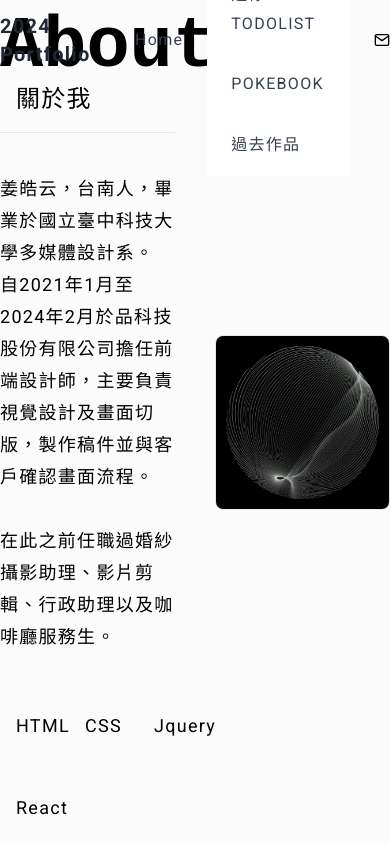
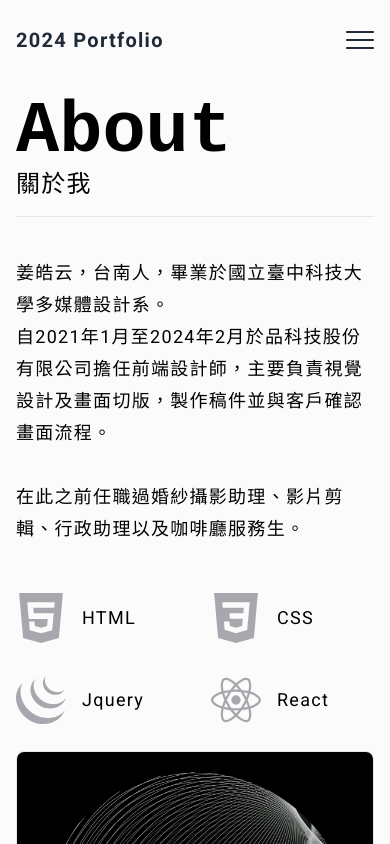
Before and after one commit to chyjreoo/portfolio2024, a React (Vite) app: page / in a window 390 px wide. Shown: the top 844 px of the page. Built offline with nearby package versions, Linux system fonts and the light colour scheme; a web font is replaced by a local one.

Commit message:
rwd調整

```diff
--- a/src/App.tsx
+++ b/src/App.tsx
@@ -2,7 +2,6 @@ import { createBrowserRouter, RouterProvider } from "react-router-dom";
 import Root from "./page/Root";
 import HomePage from "./page/HomePage";
 import ProjectDetailPage from "./page/projects/ProjectDetailPage";
-// import ContactPage from "./page/contact/ContactPage";
 import projectsLoader from "./page/projects/projectsLoader";
 
 const router = createBrowserRouter([
@@ -19,10 +18,7 @@ const router = createBrowserRouter([
                 element: <ProjectDetailPage />,
                 loader: projectsLoader
             },
-            // {
-            //     path: '/contact',
-            //     element: <ContactPage />
-            // }
+
         ]
     }
 ])
--- a/src/components/Dropdown.tsx
+++ b/src/components/Dropdown.tsx
@@ -2,22 +2,28 @@ import './dropdown.css';
 import { Link } from 'react-router-dom';
 import { FiChevronDown } from "react-icons/fi";
 import type { DropdownProps } from './Header';
+import { useState } from 'react';
 
-// function classNames(...classes) {
-//   return classes.filter(Boolean).join(' ')
-// }
 
-function Dropdown({ links }:DropdownProps) {
+function Dropdown({ links, toggleMenu }:DropdownProps) {
+    const [showDropdown, setShowDropdown] = useState(false);
+    const triggerToggleMenu = ()=>{
+        toggleMenu();
+        setShowDropdown(false);
+    }
     const renderedLinks = links.map((link)=>{
         return (
             <li key={link.title}>
-                <Link to={`/projects/${link.path}`} className="flex px-6 py-4 hover:bg-gray-50">{link.title}</Link>
+                <Link onClick={triggerToggleMenu} to={`/projects/${link.path}`} className="flex px-6 py-3 md:py-4 hover:bg-gray-50">{link.title}</Link>
             </li>
         )
     })
+    const toggleShowDropdown = () => {
+        setShowDropdown(!showDropdown);
+    }
     return (
-        <div className="relative parent">
-            <div className="flex justify-between md:inline-flex p-4 items-center hover:bg-gray-50 space-x-2">
+        <div className={`relative parent ${showDropdown?'active':''}`}>
+            <div onClick={toggleShowDropdown} className='flex justify-between md:inline-flex md:p-4 items-center hover:bg-gray-50 space-x-2 py-4 md:py-0 px-2 md:px-0 w-full md:w-auto'>
                 <span>Projects</span>
                 <FiChevronDown />
             </div>
--- a/src/components/Header.tsx
+++ b/src/components/Header.tsx
@@ -1,14 +1,11 @@
+import './header.css';
 import { Link } from "react-router-dom";
 import { FiMail } from "react-icons/fi";
 import Dropdown from "./Dropdown";
 import { useState, useEffect } from "react";
 
-// export interface dropdownLinkProps{
-//     title: string;
-//     path: string;
-// }
-
 export interface DropdownProps {
+    toggleMenu: ()=>void;
     links: {
         title: string;
         path: string;
@@ -17,6 +14,7 @@ export interface DropdownProps {
 
 function Header() {
     const [changeHeader, setChangeHeader] = useState(false);
+    const [expandMobileMenu, setExpandMobileMenu] = useState(false);
 
     const projectLinks = [
         { title: '迷你TODOLIST', path: 'todolist' },
@@ -32,25 +30,34 @@ function Header() {
         }
     }, []);
 
+    const toggleMenu = ()=>{
+        setExpandMobileMenu(!expandMobileMenu);
+    }
+
     return (
-        <header className={`fixed w-full z-50 transition-colors duration-500 ${changeHeader? 'bg-white':'bg-transparernt'}`}>
-            <div className="container mx-auto">
+        <header className={`navbar fixed w-full z-50 transition-colors duration-500 ${changeHeader? 'bg-white':'bg-transparernt'}`}>
+            <div className="container mx-auto px-4 md:px-4 xl:px-0">
                 <nav className="flex items-center justify-between h-20 ">
                     <h1 className="text-xl text-gray-800 font-bold">
                         <Link to="/">2024 Portfolio</Link>
                     </h1>
-                    <div className="flex items-center">
-                        <ul className="flex items-center space-x-6">
-                            <li className="text-gray-700">
-                                <Link to="/">Home</Link>
+                    <div className={`menu-list flex md:items-center ${expandMobileMenu?'active':''}`}>
+                        <ul className="flex items-start md:items-center flex-col md:flex-row text-gray-700 w-full md:w-auto">
+                            <li className="py-4 md:py-0 px-2 md:px-0">
+                                <Link onClick={toggleMenu} className='w-full md:w-auto' to="/">Home</Link>
                             </li>
-                            <li className="text-gray-700">
-                                <Dropdown links={projectLinks} />
+                            <li className="md:ml-6 md:py-0">
+                                <Dropdown toggleMenu={toggleMenu} links={projectLinks} />
                             </li>
-                            <li>
-                                <a href="mailto:chyjreoo@gmail.com"><FiMail /></a>
+                            <li className='md:ml-6 py-4 md:py-0 px-2 md:px-0'>
+                                <a onClick={toggleMenu} className='w-full md:w-auto' href="mailto:chyjreoo@gmail.com"><FiMail /></a>
                             </li>
                         </ul>
+                    </div>
+                    <div className={`hamburger ${expandMobileMenu?'clicked':''}`}  onClick={toggleMenu}>
+                        <span></span>
+                        <span></span>
+                        <span></span>
                     </div>
                 </nav>
             </div>
--- a/src/components/IndexSection.tsx
+++ b/src/components/IndexSection.tsx
@@ -2,10 +2,10 @@ import { ReactNode } from "react";
 
 function IndexSection({ engTitle, twTitle, children }: {engTitle:string; twTitle:string; children:ReactNode;}) {
     return (
-        <div className="h-dvh flex flex-col justify-center">
+        <div className="h-fit md:h-dvh flex flex-col justify-center">
             <div className="border-b pb-4 mb-10">
                 <h4 className="text-7xl font-bold font-RedditMono inline-block tracking-normal">{engTitle}</h4>
-                <h2 className="text-2xl inline-block ml-4">{twTitle}</h2>
+                <h2 className="text-2xl md:inline-block md:ml-4">{twTitle}</h2>
             </div>
             <article className="text-lg leading-8">
                 {children}
--- /dev/null
+++ b/src/components/header.css
@@ -0,0 +1,61 @@
+.hamburger {
+    position: relative;
+    width: 40px;
+    padding: 12px;
+    padding-right: 0;
+    display: flex;
+    align-items: center;
+    flex-direction: column;
+    display: none;
+}
+.hamburger span {
+    content: "";
+    background: #1f2937;
+    display: block;
+    height: 2px;
+    width: 100%;
+    border-radius: 3px;
+    margin: 3px 0;
+    flex-shrink: 0;
+    transition: 0.5s;
+}
+.hamburger.clicked span:nth-child(1) {
+    transform: translateY(8px) rotate(135deg);
+}
+
+.hamburger.clicked span:nth-child(3) {
+    transform: translateY(-8px) rotate(-135deg);
+}
+
+.hamburger.clicked span:nth-child(2) {
+    transform: scale(0);
+}
+@media (max-width: 450px) {
+    .hamburger {
+        display: flex;
+    }
+    .menu-list {
+        position: fixed;
+        top: 0;
+        right: 0;
+        width: 0;
+        opacity: 0;
+        visibility: hidden;
+        height: 100vh;
+        background-color: #fff;
+        padding: 32px;
+        padding-top: 72px;
+        box-shadow: 0 0 10px -2px rgba(0, 0, 0, 0.1);
+        transition: all 280ms ease-in;
+    }
+    .menu-list.active {
+        width: 80vw;
+        opacity: 1;
+        visibility: visible;
+    }
+    .menu-list li {
+        margin-left: 0;
+        font-size: 1.1rem;
+        width: 100%;
+    }
+}
--- a/src/main.tsx
+++ b/src/main.tsx
@@ -4,7 +4,7 @@ import App from './App.tsx'
 import './index.css'
 
 ReactDOM.createRoot(document.getElementById('root')!).render(
-
+  <React.StrictMode>
     <App />
-
+  </React.StrictMode>,
 )
--- a/src/page/HomePage.tsx
+++ b/src/page/HomePage.tsx
@@ -6,7 +6,7 @@ import { GoMail } from "react-icons/go";
 import { gsap } from "gsap";
 import { ScrollTrigger } from "gsap/ScrollTrigger";
 import { ScrollToPlugin } from "gsap/ScrollToPlugin";
-import { useEffect ,useState, useRef, useLayoutEffect } from "react";
+import { useEffect ,useState, useRef } from "react";
 
 
 function HomePage() {
@@ -15,6 +15,9 @@ function HomePage() {
     const imgBoxRef = useRef<HTMLElement>(null);
 
     useEffect(()=>{
+        let DesktopAni = gsap.matchMedia();
+
+        DesktopAni.add('(min-width: 450px)',()=>{
             if (sectionRefs.current) {
                 gsap.registerPlugin(ScrollTrigger,ScrollToPlugin);
 
@@ -77,6 +80,7 @@ function HomePage() {
 
                 };
             }
+        })
     },[])
 
 
@@ -94,19 +98,18 @@ function HomePage() {
     }
 
     return (
-        <div ref={sectionRefs} className="container mx-auto">
-            <section  id="section1" className="grid grid-cols-2 gap-10 h-dvh">
-
+        <div ref={sectionRefs} className="container mx-auto px-4 md:px-4 xl:px-0 pt-24 md:pt-0">
+            <section  id="section1" className="grid md:grid-cols-2 gap-4 md:gap-10 h-fit md:h-dvh">
                 <div className="col-span-1">
                     <AboutSection />
                 </div>
                 <div className="col-span-1">
-                    <div className="imgbox flex flex-col justify-center h-dvh">
+                    <div className="imgbox flex flex-col justify-center h-fit md:h-dvh">
                         <img className="w-fit border rounded-lg" src="./images/home/banner.jpg" alt="banner" />
                     </div>
                 </div>
             </section>
-            <section id="section2" className="grid grid-cols-2 gap-10 h-dvh">
+            <section id="section2" className="grid md:grid-cols-2 gap-4 md:gap-10 h-fit md:h-dvh mt-16 md:mt-0">
                 <div className="col-span-1 md:order-2 order-1">
                     <IndexSection twTitle="專案作品" engTitle="Projects">
                         <div>
@@ -143,17 +146,17 @@ function HomePage() {
                     </IndexSection>
                 </div>
                 <div className="col-span-1 md:order-1 order-2">
-                    <div className='flex flex-col justify-center h-dvh imgbox'>
+                    <div className='flex flex-col justify-center h-fit md:h-dvh imgbox'>
                         <div ref={imgBoxRef as React.LegacyRef<HTMLDivElement>} className="cursor-hover-imgbox border">
                             <div className={`image bg-${activeImg}`}></div>
                         </div>
                     </div>
                 </div>
             </section>
-            <section id="section3" className="grid grdi-cols-2 gap-10 h-dvh">
-                <div className="col-span-1 text-center">
+            <section id="section3" className="grid grdi-cols-2 gap-4 md:gap-10 h-fit md:h-dvh mt-16 md:mt-0">
+                <div className="col-span-1 md:text-center">
                     <IndexSection twTitle="與我聯繫" engTitle="Contact">
-                        <div>
+                        <div className='pb-10 mb-24 text-center'>
                             <a className='inline-flex items-center' href='mailto:chyjreoo@gmail.com'><span><GoMail className='mr-2' /></span>chyjreoo●gmail.com</a>
                         </div>
                     </IndexSection>
--- a/src/page/Root.tsx
+++ b/src/page/Root.tsx
@@ -1,10 +1,11 @@
-import { Outlet } from "react-router-dom";
+import { Outlet, ScrollRestoration } from "react-router-dom";
 import Header from "../components/Header";
 
 
 function Root() {
     return (
         <div>
+            <ScrollRestoration />
             <Header />
             <Outlet />
         </div>
--- a/src/page/home/AboutSection.tsx
+++ b/src/page/home/AboutSection.tsx
@@ -6,7 +6,7 @@ function AboutSection() {
         <IndexSection twTitle="關於我" engTitle="About">
             <p>姜皓云，台南人，畢業於國立臺中科技大學多媒體設計系。<br />自2021年1月至2024年2月於品科技股份有限公司擔任前端設計師，主要負責視覺設計及畫面切版，製作稿件並與客戶確認畫面流程。<br /><br />在此之前任職過婚紗攝影助理、影片剪輯、行政助理以及咖啡廳服務生。</p>
 
-            <div className="grid grid-cols-3 gap-8 pt-12">
+            <div className="grid grid-cols-2 gap-8 pt-12 mb-2.5">
                 <div className="col-span-1">
                     <div className="flex items-center group">
                         <SiHtml5 className="mr-4 text-zinc-500 opacity-60 group-hover:text-orange-600 group-hover:opacity-100" size="50"  />
--- a/src/page/projects/ProjectDetailPage.tsx
+++ b/src/page/projects/ProjectDetailPage.tsx
@@ -33,7 +33,7 @@ function ProjectDetailPage() {
                 details.project_items?.map((el,index)=>{
                     return (
                         <div className='p-5 mb-8 bg-zinc-100' key={el.title}>
-                            <div className='grid grid-cols-2 gap-8'>
+                            <div className='grid md:grid-cols-2 gap-8'>
                                 <div className='col-span-1'>
                                     <img src={el.image} alt='preview' />
                                 </div>
@@ -58,7 +58,7 @@ function ProjectDetailPage() {
     }
 
     return (
-        <div className='container mx-auto pt-20 pb-20'>
+        <div className='container mx-auto pt-24 md:pt-20 pb-20 px-4 md:px-4 xl:px-0'>
             {htmlContent}
         </div>
     )
```
Also changed, not shown: src/components/dropdown.css (+17 -2 lines), src/page/contact/ContactPage.tsx (deleted, +0 -7 lines). Lines whose indentation alone changed are shown as unchanged.
